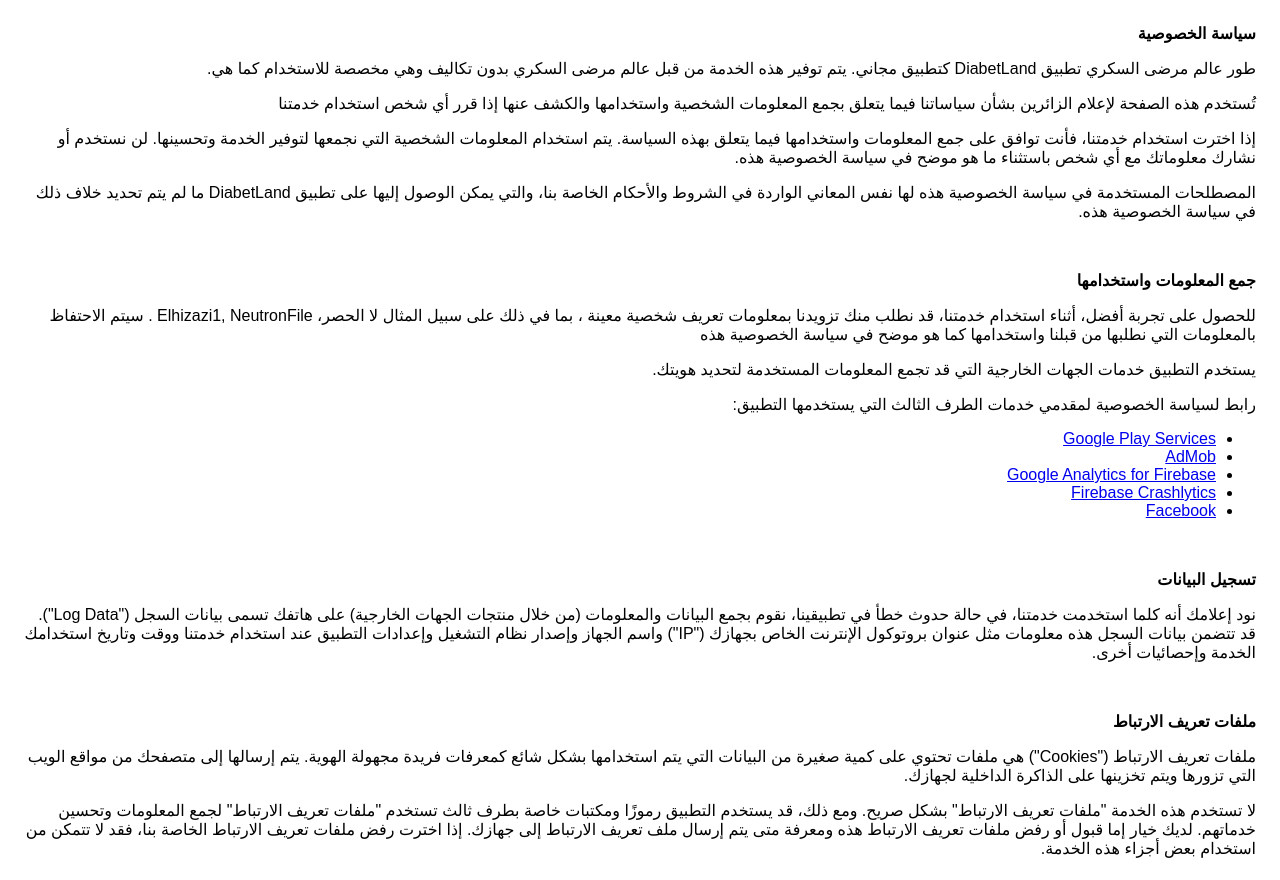
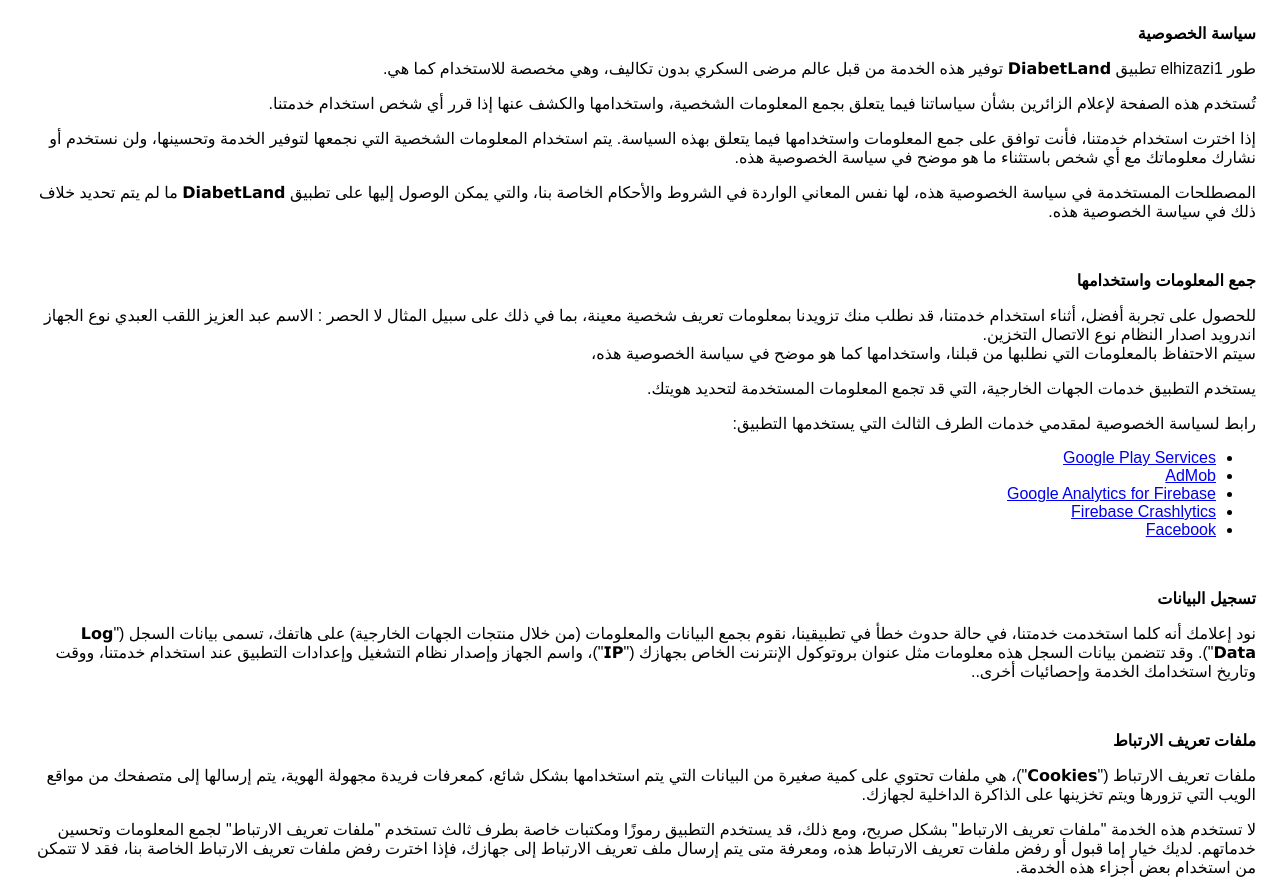
Before and after one commit to DiabetLand/soukari.github.io, a plain HTML site: page privacy-policy.html in a window 1280 px wide. Shown: the top 880 px of the page. Drawn offline with Linux system fonts and the light colour scheme; a web font is replaced by a local one.

Commit message:
Update privacy-policy.html

```diff
--- a/privacy-policy.html
+++ b/privacy-policy.html
@@ -8,25 +8,29 @@
     </head>
     <body>
     <strong>سياسة الخصوصية</strong> <p>
-                 طور عالم مرضى السكري تطبيق DiabetLand كتطبيق مجاني. يتم توفير هذه الخدمة من قبل عالم مرضى السكري بدون تكاليف وهي مخصصة للاستخدام كما هي.
+طور elhizazi1 تطبيق 𝗗𝗶𝗮𝗯𝗲𝘁𝗟𝗮𝗻𝗱  توفير هذه الخدمة من قبل عالم مرضى السكري بدون تكاليف، وهي مخصصة للاستخدام كما هي.
                 </p> <p>
-                تُستخدم هذه الصفحة لإعلام الزائرين بشأن سياساتنا فيما يتعلق بجمع المعلومات الشخصية واستخدامها والكشف عنها إذا قرر أي شخص استخدام خدمتنا
+تُستخدم هذه الصفحة لإعلام الزائرين بشأن سياساتنا فيما يتعلق بجمع المعلومات الشخصية، واستخدامها والكشف عنها إذا قرر أي شخص استخدام خدمتنا.
                 </p> <p>
-                  إذا اخترت استخدام خدمتنا، فأنت توافق على جمع المعلومات واستخدامها فيما يتعلق بهذه السياسة. يتم استخدام المعلومات الشخصية التي نجمعها لتوفير الخدمة وتحسينها. لن نستخدم أو نشارك معلوماتك مع أي شخص باستثناء ما هو موضح في سياسة الخصوصية هذه.
+إذا اخترت استخدام خدمتنا، فأنت توافق على جمع المعلومات واستخدامها فيما يتعلق بهذه السياسة.
+ يتم استخدام المعلومات الشخصية التي نجمعها لتوفير الخدمة وتحسينها، ولن نستخدم أو نشارك معلوماتك مع أي شخص باستثناء ما هو موضح في سياسة الخصوصية هذه.
                 </p> <p>
-                 المصطلحات المستخدمة في سياسة الخصوصية هذه لها نفس المعاني الواردة في الشروط والأحكام الخاصة بنا، والتي يمكن الوصول إليها على تطبيق DiabetLand ما لم يتم تحديد خلاف ذلك في سياسة الخصوصية هذه.
+المصطلحات المستخدمة في سياسة الخصوصية هذه، لها نفس المعاني الواردة في الشروط والأحكام الخاصة بنا، والتي يمكن الوصول إليها على تطبيق 𝗗𝗶𝗮𝗯𝗲𝘁𝗟𝗮𝗻𝗱 ما لم يتم تحديد خلاف ذلك في سياسة الخصوصية هذه.
                 </p> <br> <p><strong>جمع المعلومات واستخدامها</strong></p> <p>
-                للحصول على تجربة أفضل، أثناء استخدام خدمتنا، قد نطلب منك تزويدنا بمعلومات تعريف شخصية معينة ، بما في ذلك على سبيل المثال لا الحصر، Elhizazi1, NeutronFile . سيتم الاحتفاظ بالمعلومات التي نطلبها من قبلنا واستخدامها كما هو موضح في سياسة الخصوصية هذه
+للحصول على تجربة أفضل، أثناء استخدام خدمتنا، قد نطلب منك تزويدنا بمعلومات تعريف شخصية معينة، بما في ذلك على سبيل المثال لا الحصر :   الاسم عبد العزيز اللقب العبدي  نوع الجهاز اندرويد اصدار النظام نوع الاتصال التخزين. <br>
+سيتم الاحتفاظ بالمعلومات التي نطلبها من قبلنا، واستخدامها كما هو موضح في سياسة الخصوصية هذه،
                 </p> <div><p>
-                    يستخدم التطبيق خدمات الجهات الخارجية التي قد تجمع المعلومات المستخدمة لتحديد هويتك.
+يستخدم التطبيق خدمات الجهات الخارجية، التي قد تجمع المعلومات المستخدمة لتحديد هويتك.
                   </p> <p>
                     رابط لسياسة الخصوصية لمقدمي خدمات الطرف الثالث التي يستخدمها التطبيق:
                   </p> <ul><li><a href="https://www.google.com/policies/privacy/" rel="noopener noreferrer" target="_blank">Google Play Services</a></li><li><a href="https://support.google.com/admob/answer/6128543?hl=en" rel="noopener noreferrer" target="_blank">AdMob</a></li><li><a href="https://firebase.google.com/policies/analytics" rel="noopener noreferrer" target="_blank">Google Analytics for Firebase</a></li><li><a href="https://firebase.google.com/support/privacy/" rel="noopener noreferrer" target="_blank">Firebase Crashlytics</a></li><li><a href="https://www.facebook.com/about/privacy/update/printable" rel="noopener noreferrer" target="_blank">Facebook</a></li><!----><!----><!----><!----><!----><!----><!----><!----><!----><!----><!----><!----><!----><!----><!----><!----><!----><!----><!----><!----></ul></div> <br> <p><strong>تسجيل البيانات</strong></p> <p>
-                  نود إعلامك أنه كلما استخدمت خدمتنا، في حالة حدوث خطأ في تطبيقينا، نقوم بجمع البيانات والمعلومات (من خلال منتجات الجهات الخارجية) على هاتفك تسمى بيانات السجل ("Log Data"). قد تتضمن بيانات السجل هذه معلومات مثل عنوان بروتوكول الإنترنت الخاص بجهازك ("IP") واسم الجهاز وإصدار نظام التشغيل وإعدادات التطبيق عند استخدام خدمتنا ووقت وتاريخ استخدامك الخدمة وإحصائيات أخرى.
+ نود إعلامك أنه كلما استخدمت خدمتنا، في حالة حدوث خطأ في تطبيقينا، نقوم بجمع البيانات والمعلومات (من خلال منتجات الجهات الخارجية) على هاتفك، تسمى بيانات السجل ("𝗟𝗼𝗴 𝗗𝗮𝘁𝗮").
+وقد تتضمن بيانات السجل هذه معلومات مثل عنوان بروتوكول الإنترنت الخاص بجهازك ("𝗜𝗣")، واسم الجهاز وإصدار نظام التشغيل وإعدادات التطبيق عند استخدام خدمتنا، ووقت وتاريخ استخدامك الخدمة وإحصائيات أخرى..
                 </p> <br> <p><strong>ملفات تعريف الارتباط</strong></p> <p>
-                  ملفات تعريف الارتباط ("Cookies") هي ملفات تحتوي على كمية صغيرة من البيانات التي يتم استخدامها بشكل شائع كمعرفات فريدة مجهولة الهوية. يتم إرسالها إلى متصفحك من مواقع الويب التي تزورها ويتم تخزينها على الذاكرة الداخلية لجهازك.
+ ملفات تعريف الارتباط ("𝗖𝗼𝗼𝗸𝗶𝗲𝘀")، هي ملفات تحتوي على كمية صغيرة من البيانات التي يتم استخدامها بشكل شائع، كمعرفات فريدة مجهولة الهوية، يتم إرسالها إلى متصفحك من مواقع الويب التي تزورها ويتم تخزينها على الذاكرة الداخلية لجهازك.
                 </p> <p>
-                  لا تستخدم هذه الخدمة "ملفات تعريف الارتباط" بشكل صريح. ومع ذلك، قد يستخدم التطبيق رموزًا ومكتبات خاصة بطرف ثالث تستخدم "ملفات تعريف الارتباط" لجمع المعلومات وتحسين خدماتهم. لديك خيار إما قبول أو رفض ملفات تعريف الارتباط هذه ومعرفة متى يتم إرسال ملف تعريف الارتباط إلى جهازك. إذا اخترت رفض ملفات تعريف الارتباط الخاصة بنا، فقد لا تتمكن من استخدام بعض أجزاء هذه الخدمة.
+ لا تستخدم هذه الخدمة "ملفات تعريف الارتباط" بشكل صريح، ومع ذلك، قد يستخدم التطبيق رموزًا ومكتبات خاصة بطرف ثالث تستخدم "ملفات تعريف الارتباط" لجمع المعلومات وتحسين خدماتهم.
+لديك خيار إما قبول أو رفض ملفات تعريف الارتباط هذه، ومعرفة متى يتم إرسال ملف تعريف الارتباط إلى جهازك، فإذا اخترت رفض ملفات تعريف الارتباط الخاصة بنا، فقد لا تتمكن من استخدام بعض أجزاء هذه الخدمة.
                 </p> <br> <p><strong>مقدمي الخدمة</strong></p> <p>
                   يجوز لنا توظيف شركات وأفراد من جهات خارجية للأسباب التالية:
                 </p> <ul><li>لتسهيل خدمتنا;</li> <li>لتقديم الخدمة نيابة عنا;</li> <li>لأداء الخدمات المتعلقة بالخدمة؛ أو</li> <li>لمساعدتنا في تحليل كيفية استخدام خدمتنا.</li></ul> <p>
```
